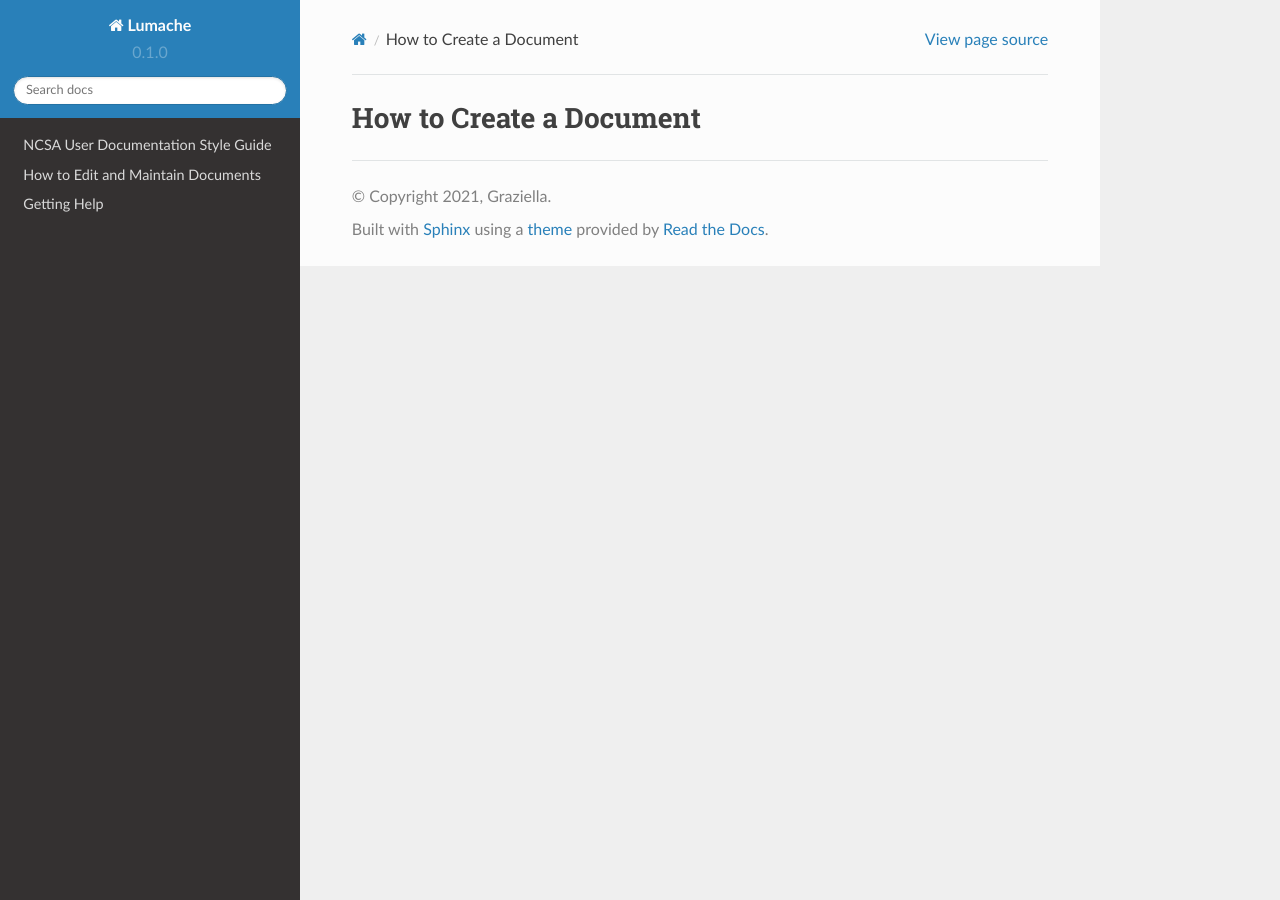
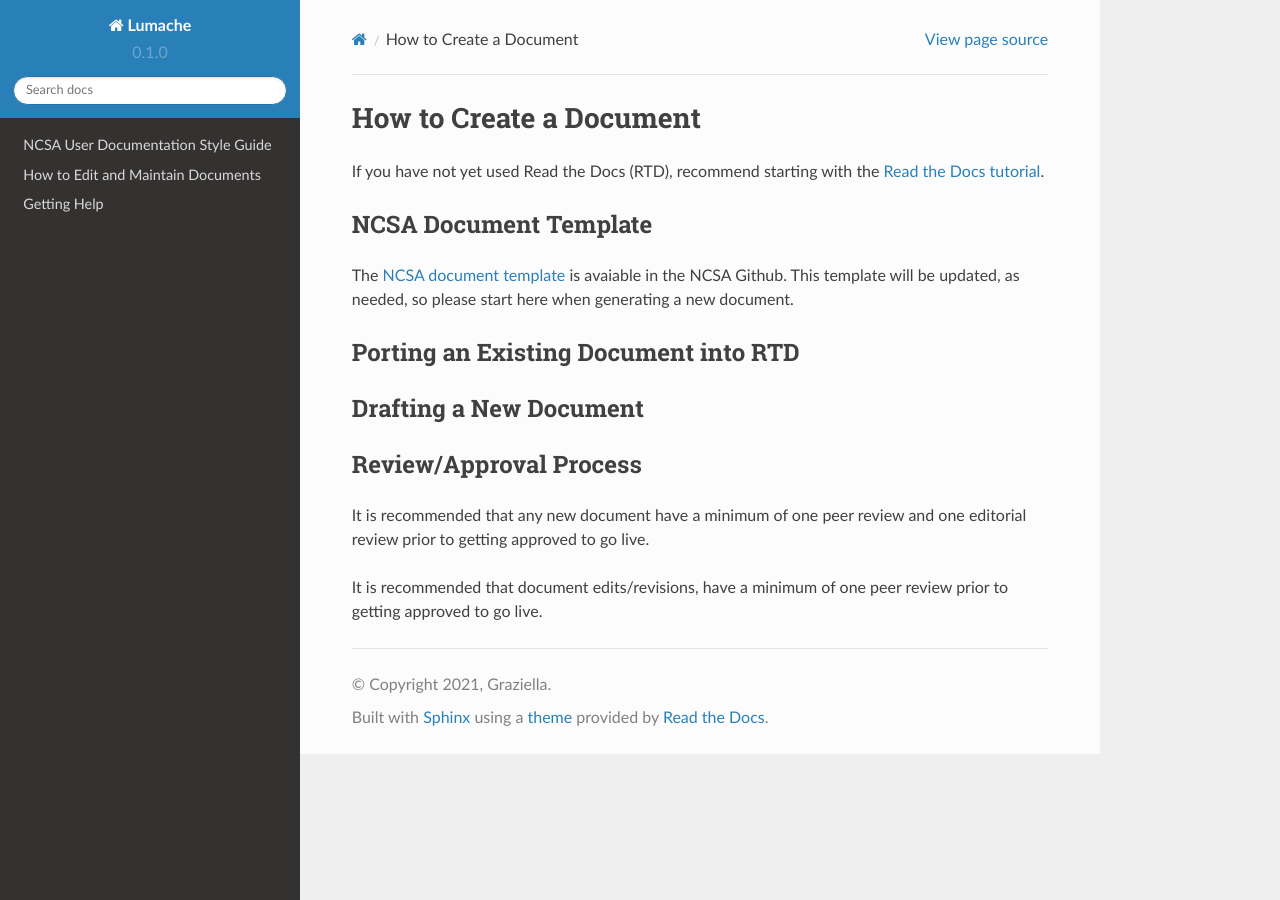
Before and after one commit to lhelms2/howto_rtd, a Sphinx documentation site: the page built from docs/source/create_doc.rst, in a window 1280 px wide. Built offline with Sphinx 7.4.7 and the Read the Docs theme 2.0.0, drawn with Linux system fonts in a browser that asks for light colours; pages that are not in the unit, such as notebooks, are missing from menus.

Commit message:
Update create_doc.rst header fill

```diff
--- a/docs/source/create_doc.rst
+++ b/docs/source/create_doc.rst
@@ -2,3 +2,29 @@
 
 How to Create a Document
 =========================
+
+If you have not yet used Read the Docs (RTD), recommend starting with the `Read the Docs tutorial`_.
+
+.. _Read the Docs tutorial: https://docs.readthedocs.io/en/stable/tutorial/
+
+NCSA Document Template
+-----------------------
+
+The `NCSA document template`_ is avaiable in the NCSA Github. This template will be updated, as needed, so please start here when generating a new document.
+
+.. _NCSA document template: https://github.com/ncsa/user_documentation_template
+
+Porting an Existing Document into RTD
+--------------------------------------
+
+
+Drafting a New Document
+------------------------
+
+
+Review/Approval Process
+------------------------
+
+It is recommended that any new document have a minimum of one peer review and one editorial review prior to getting approved to go live.
+
+It is recommended that document edits/revisions, have a minimum of one peer review prior to getting approved to go live.
```
